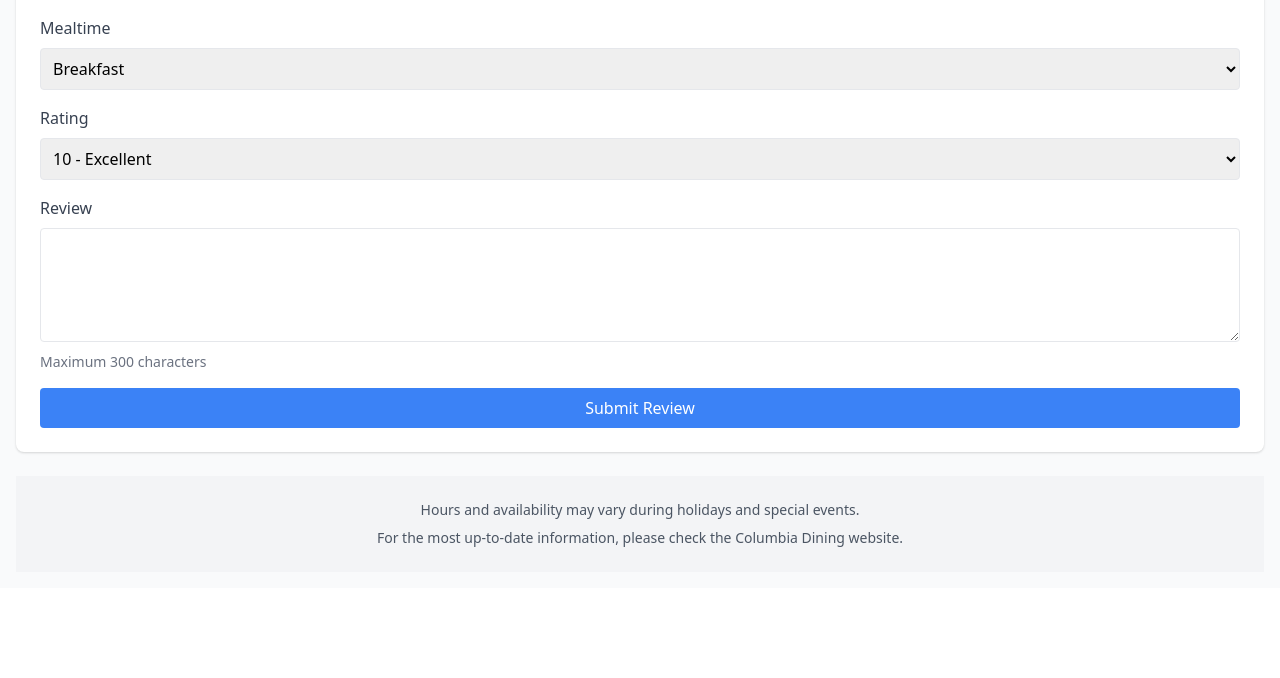
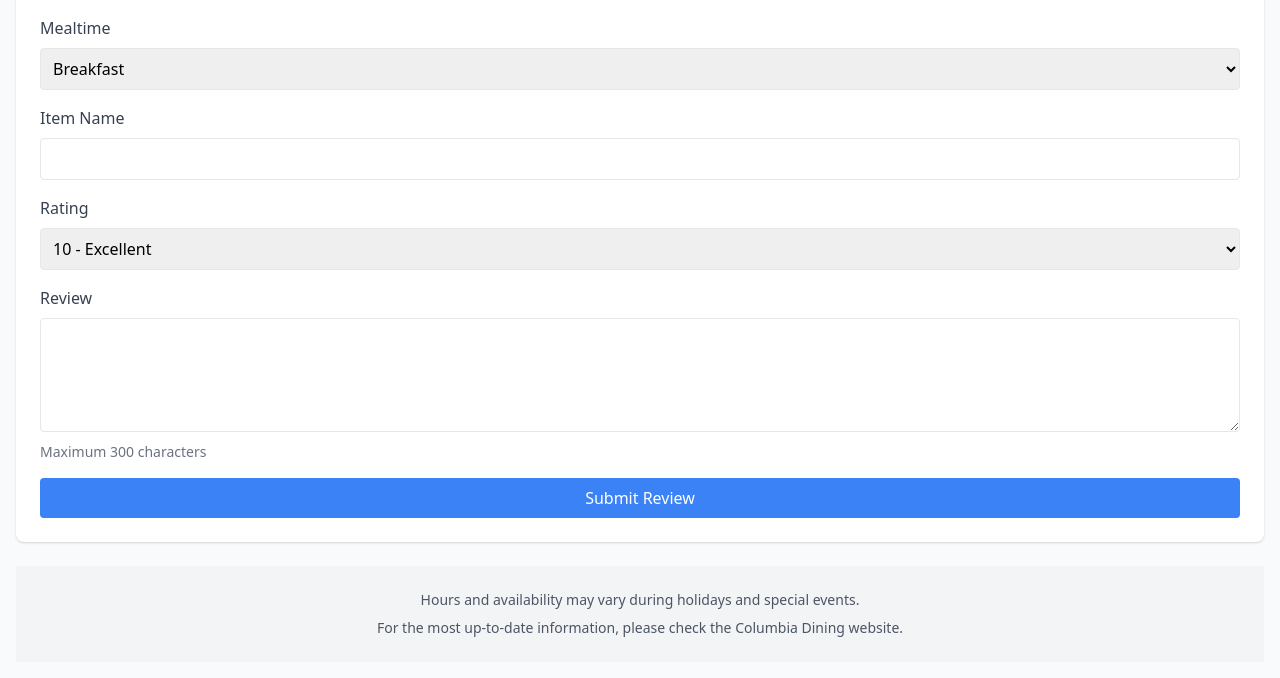
Before and after one commit to leoysun/db-proj1, a Flask app: template webserver/templates/index.html in a window 1280 px wide. Shown: the part 696-1374 px from the top of the page. Before the commit the page ends 1243 px from the top, so only its background shows below. Run offline with Flask 3, Linux system fonts and the light colour scheme; the template is opened without the code that fills it, so the values that code supplies are empty.

Commit message:
Added proper review display along with mealtime

```diff
--- a/webserver/server.py
+++ b/webserver/server.py
@@ -303,11 +303,9 @@ def showReviews():
 
   # Get SOME reviews with dining hall info
   query = """
-    SELECT DISTINCT pr.*, j.rating, e.dhall_name
-    FROM posts_reviews pr INNER JOIN evaluates e
-    ON pr.rid = e.rid
-    INNER JOIN judges j
-    ON j.user_id = pr.user_id AND j.dhall_name = e.dhall_name AND j.mealtime = e.mealtime
+    SELECT pr.*, e.dhall_name, d.item_name, e.mealtime, j.rating
+    FROM discusses d, posts_reviews pr, evaluates e, judges j
+    WHERE d.rid = e.rid AND e.rid = pr.rid AND (j.user_id = pr.user_id AND j.dhall_name = e.dhall_name AND j.mealtime = e.mealtime)
     """
 
   cursor = g.conn.execute(text(query))
@@ -337,10 +335,11 @@ def submitUser():
 
 @app.route('/submitReview', methods=['GET', 'POST'])
 def submitReview():
+    user_id = request.form.get('user_id')  # Get user ID from form input
     dhall_name = request.form.get('dhall_name')
     rating = request.form.get('rating')
     description = request.form.get('description')
-    user_id = request.form.get('user_id')  # Get user ID from form input
+    item_name = request.form.get('item_name')
 
     # Ensure user_id is not empty
     if not user_id:
@@ -356,12 +355,14 @@ def submitReview():
             'user_id': request.form['user_id'],
             'datetime': current_time,
             'rid': rid,
-            'description': request.form['description']
+            'description': request.form['description'],
+            'item_name': request.form['item_name']
         }
         g.conn.execute(text("""
             INSERT INTO Posts_Reviews (user_id, datetime, rid, description)
             VALUES (:user_id, :datetime, :rid, :description)
         """), review_params)
+        ######TODO: add item_name in a query
 
         # Insert into rates
         rating_params = {
--- a/webserver/templates/index.html
+++ b/webserver/templates/index.html
@@ -318,6 +318,17 @@
             </select>
         </div>
 
+        <div>
+            <label for="item_name" class="block text-gray-700 mb-2">Item Name</label>
+            <input
+                type="text"
+                id="item_name"
+                name="item_name"
+                class="w-full p-2 border rounded focus:ring-2 focus:ring-blue-500 focus:border-blue-500"
+                required
+            >
+        </div>
+
         <!-- Rating Selection -->
         <div>
             <label for="rating" class="block text-gray-700 mb-2">Rating</label>
--- a/webserver/templates/reviews.html
+++ b/webserver/templates/reviews.html
@@ -23,7 +23,7 @@
             {% for review in reviews %}
             <div class="mb-6 border-b pb-4 last:border-b-0">
                 <div class="flex justify-between items-center">
-                    <h3 class="text-lg font-semibold text-gray-900">{{ review['dhall_name'] }}</h3>
+                    <h3 class="text-lg font-semibold text-gray-900">{{ review['dhall_name']}}{{' - '}}{{review['mealtime']}}</h3>
                     <p class="text-sm text-gray-500">{{ review['datetime'].strftime("%B %d, %Y %H:%M") }}</p>
                 </div>
                 <div class="flex items-center mt-2">
```
